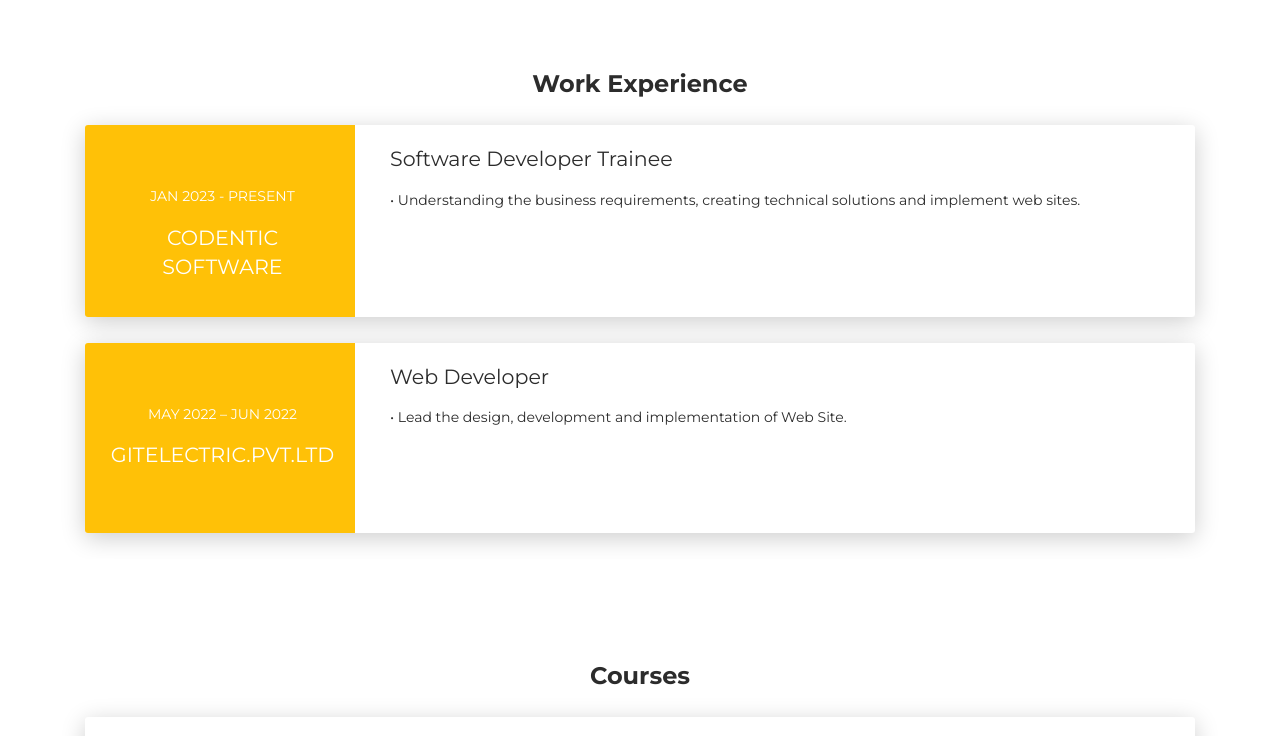
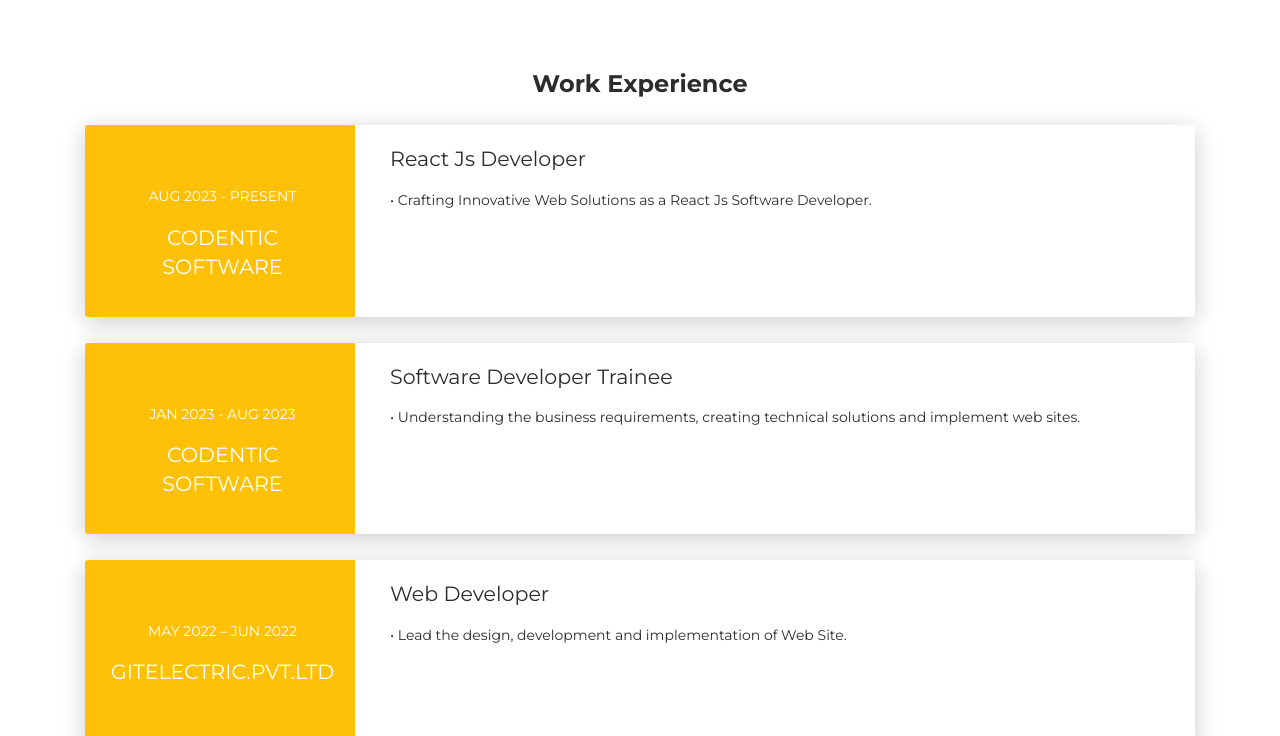
Before and after one commit to Vanshmehta38/vansh, a plain HTML site: page index.html in a window 1280 px wide. Shown: the part 3340-4076 px from the top of the page. Drawn offline with Linux system fonts and the light colour scheme; files whose address does not match are found by name.

Commit message:
index.js update

```diff
--- a/index.html
+++ b/index.html
@@ -359,7 +359,23 @@
             <div class="row">
               <div class="col-md-3 bg-primary" data-aos="fade-right" data-aos-offset="50" data-aos-duration="500">
                 <div class="card-body cc-experience-header">
-                  <p>Jan 2023 - Present</p>
+                  <p>Aug 2023 - Present</p>
+                  <div class="h5">Codentic Software</div>
+                </div>
+              </div>
+              <div class="col-md-9" data-aos="fade-left" data-aos-offset="50" data-aos-duration="500">
+                <div class="card-body">
+                  <div class="h5">React Js Developer</div>
+                  <p>&#x2022; Crafting Innovative Web Solutions as a React Js Software Developer.</p>
+                </div>
+              </div>
+            </div>
+          </div>
+          <div class="card">
+            <div class="row">
+              <div class="col-md-3 bg-primary" data-aos="fade-right" data-aos-offset="50" data-aos-duration="500">
+                <div class="card-body cc-experience-header">
+                  <p>Jan 2023 - Aug 2023</p>
                   <div class="h5">Codentic Software</div>
                 </div>
               </div>
```
Also changed, not shown: 1 other file.
